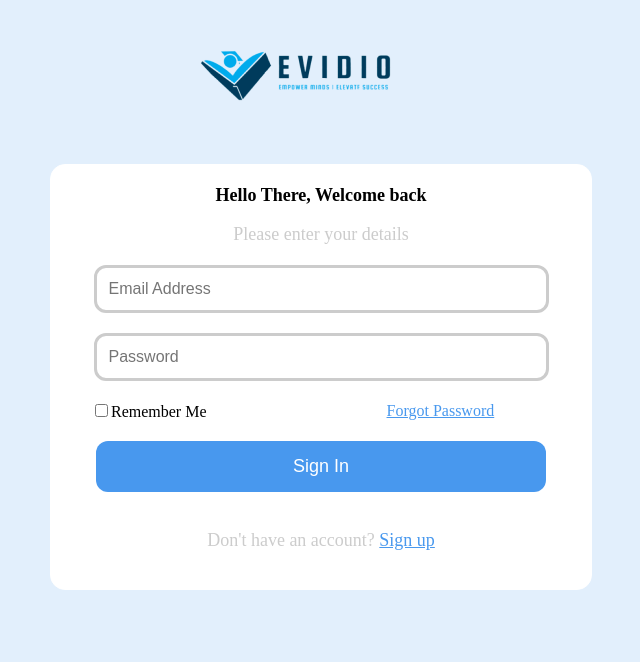
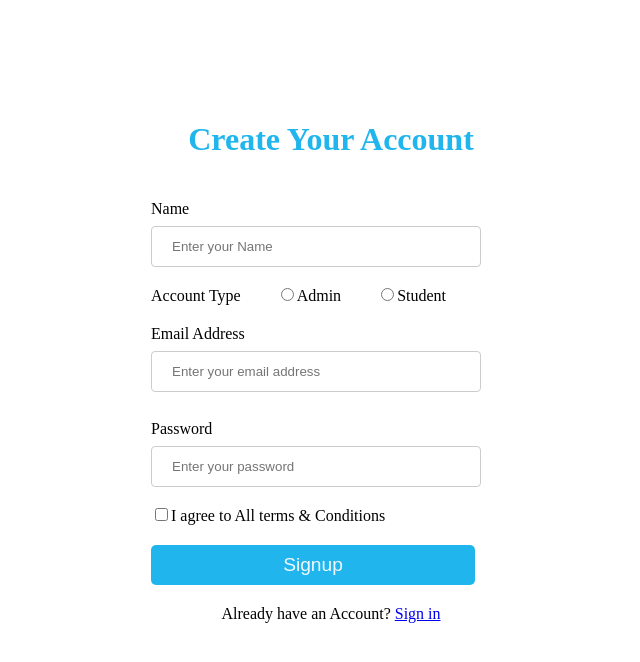
Before and after one commit to Rashmika-Wijethilake/Group-01-LMS-FlexyCode, a React (Create React App) app: page / in a window 1280 px wide. Shown: the top 662 px of the page, without its empty margins (319-959 px from the left). Built offline with nearby package versions, Linux system fonts and the light colour scheme.

Commit message:
axa
signup-css

```diff
--- a/package.json
+++ b/package.json
@@ -35,5 +35,8 @@
       "last 1 firefox version",
       "last 1 safari version"
     ]
+  },
+  "devDependencies": {
+    "@babel/plugin-proposal-private-property-in-object": "^7.21.11"
   }
 }
--- a/src/App.js
+++ b/src/App.js
@@ -11,10 +11,10 @@ function App() {
     <div className="App">
      <BrowserRouter>
       <Routes>
-        {/* <Route index element={<SignUp/>}/>       */}
+        { <Route index element={<SignUp/>}/>       }
         {/* <Route index element={<ResetPassword/>}/>   */}
         {/* <Route index element={<ForgotPassword/>}/>   */}
-        <Route index element={<Login/>}/>
+         {/*<Route index element={<Login/>}/>  */}
 
       </Routes>
       </BrowserRouter>
--- /dev/null
+++ b/src/pages/Signup/SignUp.css
@@ -0,0 +1,85 @@
+body{
+    margin: 0;
+    padding: 0;
+      box-sizing: border-box;
+      background-color: white;
+
+}
+
+.wrapper{
+    position: relative;
+    display: flex;
+    width: 100%;
+    height: 100vh;
+
+}
+
+
+/*.signup-image{
+    width: 50%;
+    height: 100;
+    object-fit: cover;
+}*/
+
+.signup-box{
+
+   justify-content: center;
+    margin:auto;
+    width: 360px;
+    height:620px;
+    border-radius:3px;
+    background-color: white;
+    padding-left: 20px;
+    border-radius: 15px;
+}
+.header{
+text-align: center;
+justify-content: center;
+color: #20b6ed;
+padding-top: 10px;
+}
+
+
+.input-label label{
+    display:block;
+    padding-top: 20px;
+
+
+}
+
+.input-label input{
+    width: 80%;
+    padding: 12px 20px;
+    margin: 8px 0;
+    display: inline-block;
+    border: 1px solid #ccc;
+    border-radius: 4px;
+
+}
+.accounts-type{
+    margin-top: 10px;
+}
+.accounts-type label{
+    padding-right: 35px;
+}
+.all-terms{
+    margin-top: 10px;
+}
+
+.btn{
+    margin-top: 20px;
+    justify-content: center;
+    background-color: #20b6ed;
+    color: aliceblue;
+    border: none;
+    width: 90%;
+    height: 40px;
+    border-radius: 5px;
+    cursor: pointer;
+    font-size: 1.2em;
+
+}
+
+.signup-link{
+    margin-top: 20px;
+text-align: center;}
--- a/src/pages/Signup/SignUp.jsx
+++ b/src/pages/Signup/SignUp.jsx
@@ -1,51 +1,57 @@
 import React from "react";
 import { Link } from "react-router-dom";
+import './SignUp.css';
 
 export default function SignUp() {
   return (
-    <div>
-      <div>
-        <h1> Create Your Account </h1>
+    <div class="wrapper">
+
+
+ <div class="signup-box">
+
+
+
+    <div class="header">
+       <h1>Create Your Account</h1>
     </div>
 
+
+ <div class="form">
    <form>
-        <label for="name"> Name </label><br />
-        <input type="text" id="name" name="name" placeholder="Enter your Name"></input> <br /> <br />
+     <div class="input-label"><label for="name">Name</label>
+       <input type="text" id="name" name="name" placeholder='Enter your Name'></input>
 
-        <label> Account Type </label>
+     </div>
+      <div class="accounts-type">
+       <label>Account Type</label>
        <input type="radio" id="admin" name="admin" value="Admin"></input>
-        <label for="admin"> Admin </label>
+       <label for="admin">Admin</label>
        <input type="radio" id="student" name="student" value="Student"></input>
-        <label for="student"> Student </label><br /> <br />
+       <label for="student">Student</label>
+     </div>
 
-        <label for="email"> Email Address </label><br />
-        <input
-          type="email"
-          id="email"
-          name="email"
-          placeholder="Enter your email address">
-        </input><br /> <br />
+<div class="input-label">
+   <label for="email">Email Address</label>
+   <input type="email" id="email" name="email" placeholder='Enter your email address'></input>
 
-        <label for="password"> Password </label>
-        <br />
-        <input
-          type="password"
-          id="password"
-          name="password"
-          placeholder="Enter your password">
-        </input><br /> <br />
+   <label for="password">Password</label>
+   <input type="password" id="password" name="password" placeholder='Enter your password'></input>
+</div>
 
-        <input type="checkbox" id="checkbox" name="checkbox"></input>
-        <label> I agree to All terms & Conditions </label><br /> <br />
+     </form>
+   </div>
 
-        <button> Sign Up </button>
-      </form>
+ <div class="all-terms"><input type="checkbox" id="checkbox" name="checkbox"></input>
+   <label>I agree to All terms & Conditions</label></div>
 
-      <div>
-        <h4>
-          Already have an Account ? <Link to="/"> Sign in </Link>
-        </h4>
+       <button class="btn">Signup</button>
+
+       <div class="signup-link">
+         <p>Already have an Account? <a href="#" >Sign in</a></p>
+       </div>
+
        </div>
        </div>
+
   );
 }
```
Also changed, not shown: 1 other file (tests, documents, lock files or other folders). Lines whose indentation alone changed are shown as unchanged.
